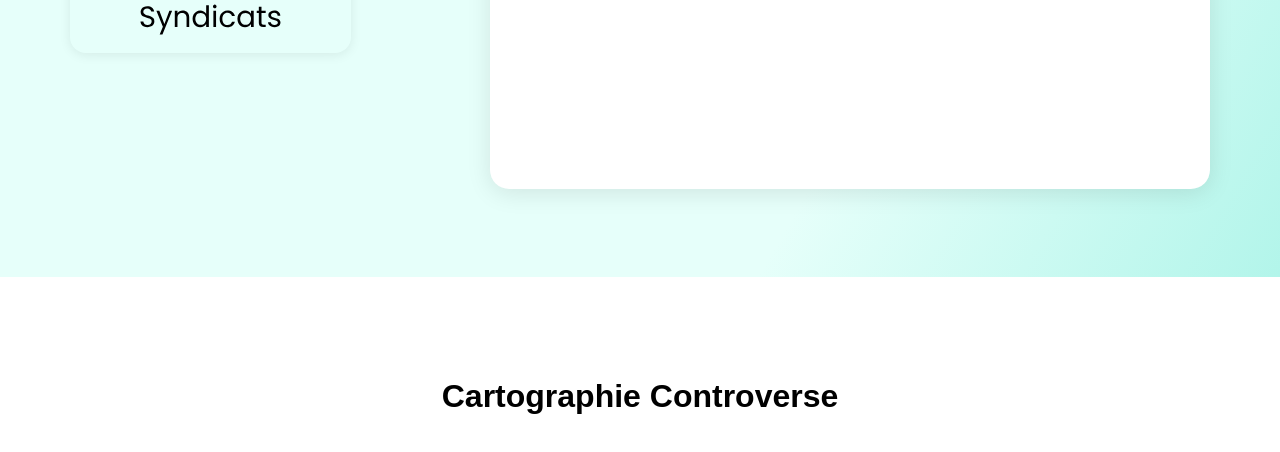
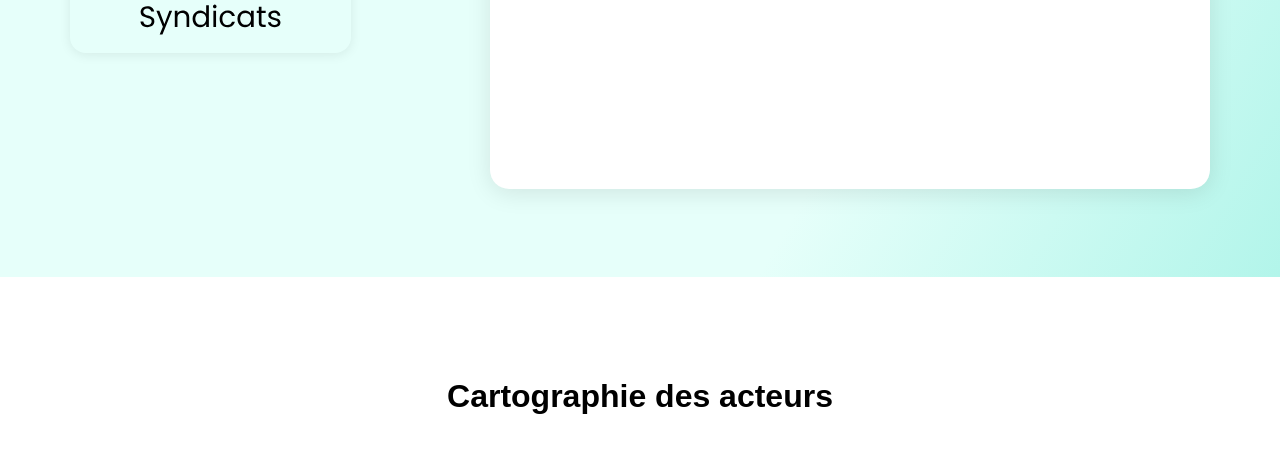
Before and after one commit to ilo80/msh-av-controversy, a React (Vite) app: page / in a window 1280 px wide. Shown: the part 2136-2588 px from the top of the page. Built offline with nearby package versions, Linux system fonts and the light colour scheme.

Commit message:
[UPDATE] Title "Cartographie des acteurs"

```diff
--- a/src/components/ActorsGraph.tsx
+++ b/src/components/ActorsGraph.tsx
@@ -108,7 +108,7 @@ function ActorsGraph() {
 
   return (
     <div id='graph' className="graph-container" ref={containerRef}>
-      <h1 className="graph-title" ref={titleRef}>Cartographie Controverse</h1>
+      <h1 className="graph-title" ref={titleRef}>Cartographie des acteurs</h1>
 
       <div className="graph-content">
         {dimensions.width > 0 && dimensions.height > 0 && (
```
